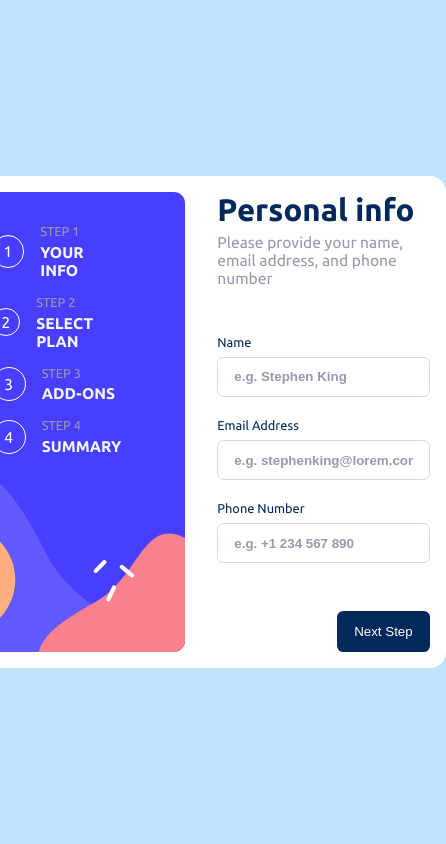
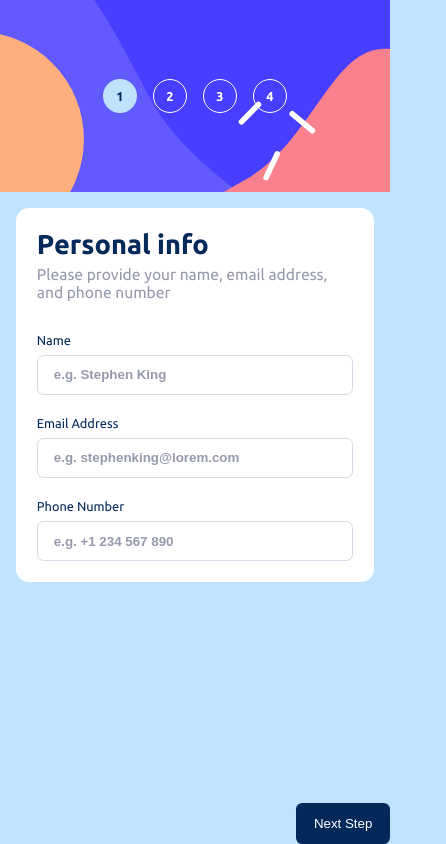
Before and after one commit to Maestershadow/MULTISTEP-FORM, a React (Vite) app: page / in a window 390 px wide. Shown: the whole page, 446 px wide, since content can reach past the window. Built offline with nearby package versions, Linux system fonts and the light colour scheme.

Commit message:
mobile positioning almost done

```diff
--- a/src/index.css
+++ b/src/index.css
@@ -52,7 +52,7 @@ img, picture
 body {
   margin: 0;
   font-family: var(--ff-def);
-  font-size: var(--fs-150);
+  font-size: var(--fs-100);
   font-weight: var(--fw-400);
   min-height: 100vh;
   background-color: var(--clr-light-blue);
@@ -63,6 +63,7 @@ body {
 h1
 {
   color: var(--clr-marine-blue);
+  font-size: var(--fs-450);
 }
 
 h2
@@ -107,3 +108,11 @@ input:required
 {
   border: 1px solid var(--clr-strawberry-red);
 }
+
+@media (max-width: 51rem)
+{
+  body
+  {
+    display: block;
+  }
+}
--- a/src/views/MainView.css
+++ b/src/views/MainView.css
@@ -1,53 +1,54 @@
-main
-{    background-color: var(--clr-white);
+main {
+    background-color: var(--clr-white);
     border-radius: 1rem;
     padding: 0.5rem;
 }
 
-.form-card
-{
+.form-card {
     display: flex;
-    gap: clamp(2rem, 4.5vw, 5rem)  ;
+    gap: clamp(2rem, 4.5vw, 5rem);
 }
 
-.form
-{
+.form {
     display: flex;
     flex-direction: column;
-    gap: 3rem;
+    gap: 4.5rem;
+    padding-top: 1.5rem;
+    padding-right: clamp(1rem, 4vw, 4rem);
 }
 
-.input-fields
-{
+.form-main-content {
+    display: flex;
+    flex-direction: column;
+    gap: 2rem;
+}
+
+.input-fields {
     display: flex;
     flex-direction: column;
     gap: 1.3rem;
 }
 
-.input-fields > div
-{
+.input-fields>div {
     display: flex;
     flex-direction: column;
     gap: 0.5rem;
 
 }
 
-.form-heading
-{
+.form-heading {
     display: flex;
     flex-direction: column;
     gap: 0.3rem;
 }
 
-.input-fields  label
-{
+.input-fields label {
     font-size: var(--fs-100);
     color: var(--clr-marine-blue);
 }
 
 
-.form-button
-{
+.form-button {
     color: var(--clr-white);
     background-color: var(--clr-marine-blue);
     border-radius: 0.4rem;
@@ -58,8 +59,7 @@ main
 }
 
 
-.steps
-{
+.steps {
     background: url('../assets/images/bg-sidebar-desktop.svg');
     border-radius: 0.7rem;
     background-position: bottom;
@@ -71,17 +71,15 @@ main
     gap: 1rem;
 }
 
-.steps > div
-{
+.steps>div {
     display: flex;
     gap: 1rem;
     align-items: center;
 }
 
-.steps > div > div:first-child
-{
+.steps>div>div:first-child {
     background-color: transparent;
-    border:1px solid var(--clr-white);
+    border: 1px solid var(--clr-white);
     width: 2rem;
     aspect-ratio: 1/1;
     border-radius: 50%;
@@ -89,21 +87,79 @@ main
     align-items: center;
     justify-content: center;
     color: var(--clr-white);
+    font-weight: var(--fw-700);
 }
 
-.steps > div > div:last-child
-{
+.steps>div>div:first-child[data-selected="true"] {
+    background-color: var(--clr-light-blue);
+    border: 1px solid transparent;
+    color: var(--clr-marine-blue);
+}
+
+.steps>div>div:last-child {
     display: flex;
     flex-direction: column;
     gap: 0.3rem;
 }
 
-.steps h2
-{
+.steps h2 {
     font-size: var(--fs-100);
 }
-.steps h3
-{
+
+.steps h3 {
     font-size: var(--fs-150);
     color: var(--clr-magnolia);
 }
+
+
+@media (max-width: 51rem) {
+    main {
+        background-color: transparent;
+        padding: 0;
+        border-radius: 0;
+        height: 100vh;
+    }
+
+
+    .steps {
+        flex-direction: row;
+        height: 12rem;
+        justify-content: center;
+        align-items: center;
+    }
+
+    .steps>div>div:last-child {
+        display: none;
+    }
+
+
+    .form-main-content {
+        background-color: var(--clr-white);
+        padding: 1.3rem;
+        border-radius: 0.8rem;
+        margin: 1rem;
+    }
+
+    .form-card {
+        display: grid;
+        grid-template-rows: 12rem auto;
+        gap: 0;
+        height: 100vh;
+
+    }
+
+    .form {
+        padding: 0;
+        gap: 0;
+        justify-content: space-between;
+
+    }
+
+    .steps {
+        background: url('../assets/images/bg-sidebar-mobile.svg');
+        padding: 0;
+        border-radius: 0;
+        background-repeat: no-repeat;
+        background-size: cover;
+    }
+}
--- a/src/views/MainView.tsx
+++ b/src/views/MainView.tsx
@@ -1,6 +1,9 @@
+import { useState } from 'react';
 import './MainView.css'
 
 export default function MainView() {
+    const [currentPage, setCurrentPage] = useState(1);
+
     const pageData = [
         {
             "field": "Name",
@@ -49,7 +52,7 @@ export default function MainView() {
             <div className="form-card">
                 <div className="steps">
                     {stepsData.map((data) => <div>
-                        <div>
+                        <div data-selected={`${currentPage}` === data.number}>
                             <p>{data.number}</p>
                         </div>
                         <div>
@@ -60,7 +63,8 @@ export default function MainView() {
                     </div>)}
                 </div>
 
-                <form action="post" className="form">
+                <div className="form">
+                    <div className='form-main-content'>
                         <div className='form-heading'>
                             <h1>Personal info</h1>
                             <h2>Please provide your name, email address, and phone number</h2>
@@ -73,8 +77,10 @@ export default function MainView() {
                                 </div>
                             )}
                         </div>
-                    <button className='form-button'>Next Step</button>
-                </form>
+                    </div>
+
+                    <button onClick={() => setCurrentPage(currentPage + 1)} className='form-button'>Next Step</button>
+                </div>
             </div>
         </main>
     );
```
Lines whose indentation alone changed are shown as unchanged.
